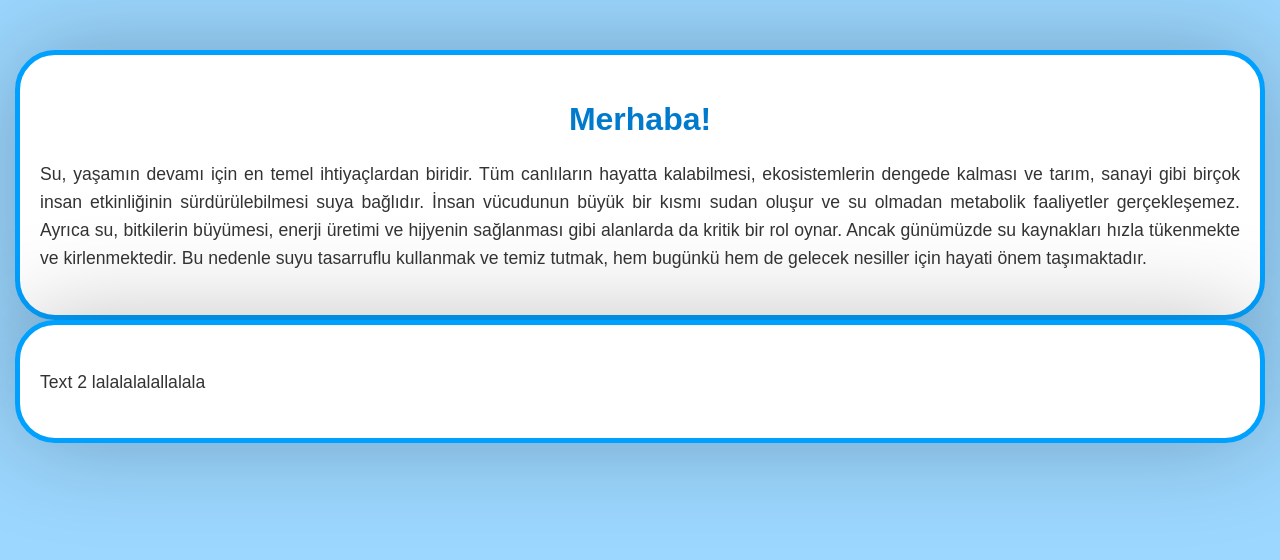
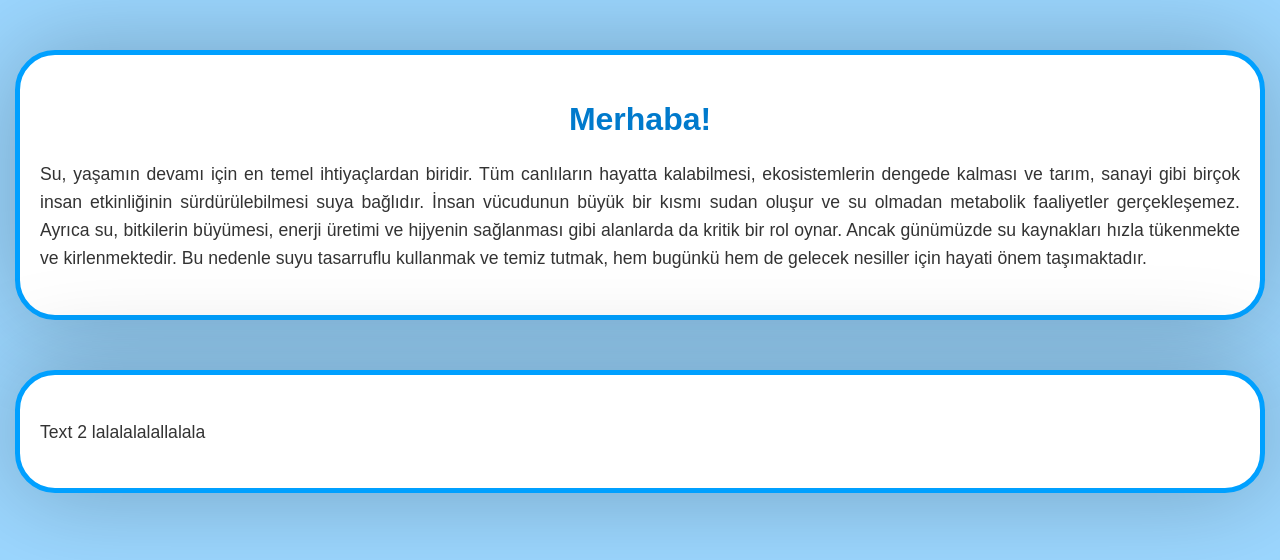
Before and after one commit to suprojegrubu/Su-Grubu, a Flask app: page / in a window 1280 px wide. Shown: the top 560 px of the page. Run offline with Flask 3, Linux system fonts and the light colour scheme.

Commit message:
Update index.html

```diff
--- a/templates/index.html
+++ b/templates/index.html
@@ -21,6 +21,11 @@
     margin: 0 auto;
     padding: 25px 20px;
     box-shadow: 0 0 100px rgba(0, 0, 0, 0.25);
+    margin-bottom: 50px; /* <-- Add this */
+  }
+
+  .content:last-of-type {
+    margin-bottom: 0;
   }
 
     h1 {
@@ -43,7 +48,7 @@
   </style>
 </head>
 <body>
-  <div class="content">
+  <div class="content" style="margin-bottom: 50px;">
     <h1>Merhaba!</h1>
     <p class="paragraph">
       Su, yaşamın devamı için en temel ihtiyaçlardan biridir. Tüm canlıların hayatta kalabilmesi, ekosistemlerin dengede kalması ve tarım, sanayi gibi birçok insan etkinliğinin sürdürülebilmesi suya bağlıdır.
```
Lines whose indentation alone changed are shown as unchanged.
